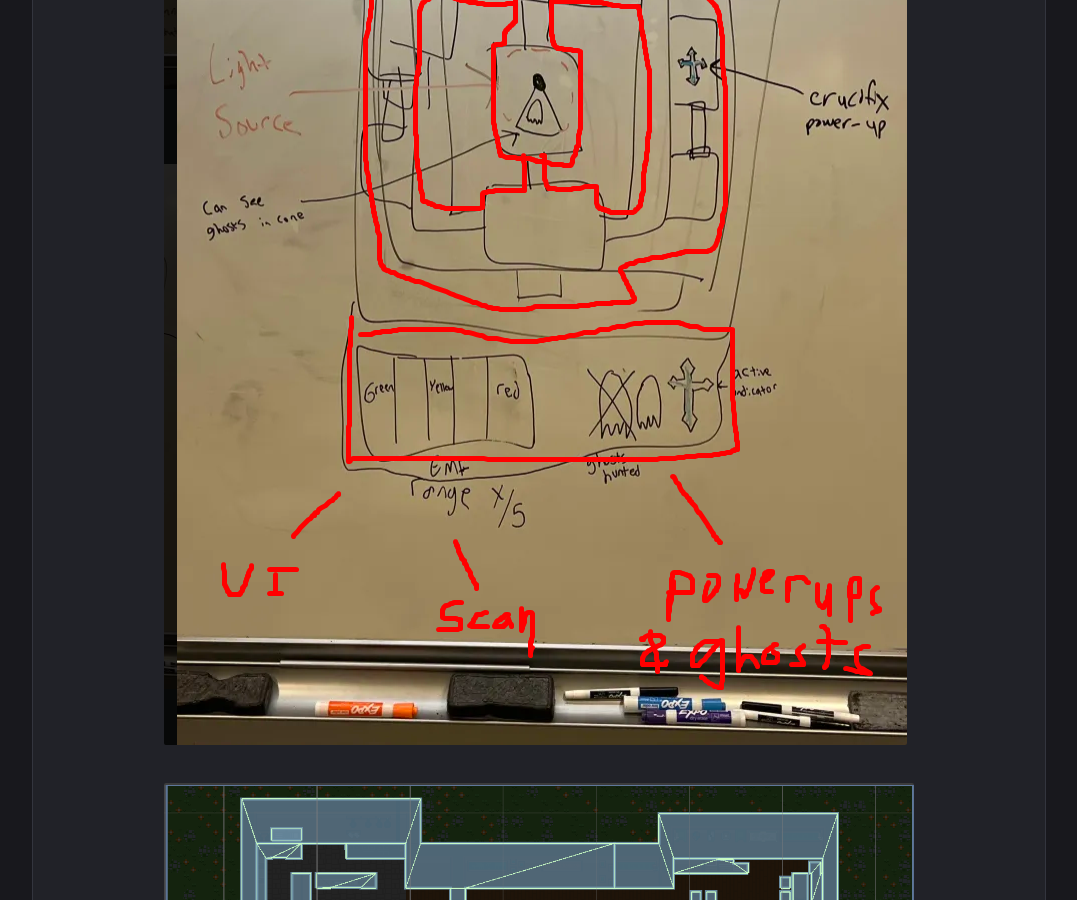
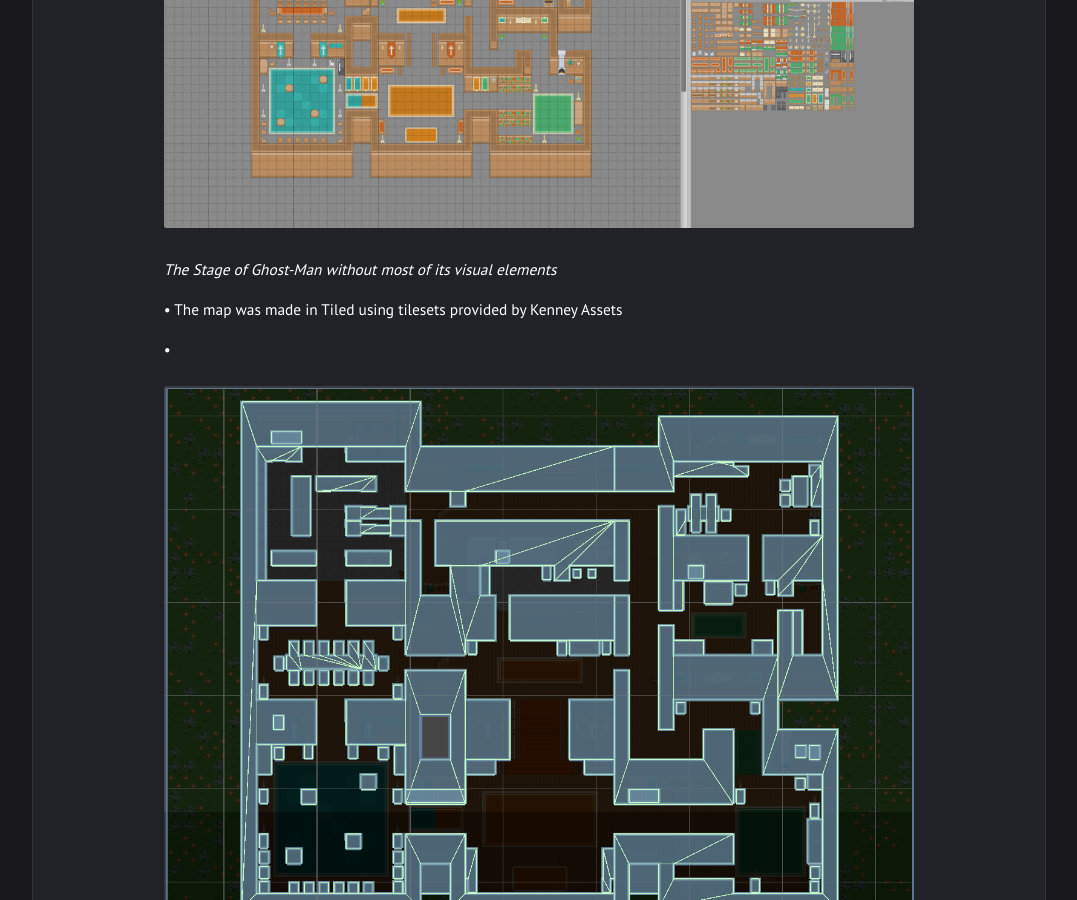
Before and after one commit to isaacwkm/isaacwkm.github.io, a Jekyll site: the page built from _posts/2024-10-22-Ghost-Man.md, in a window 1280 px wide and 900 px high, scrolled down 1660 px. Shown: the whole window, without its empty margins (101-1178 px from the left). Built offline with Jekyll 4.4.1, drawn with Linux system fonts in a browser that asks for light colours.

Commit message:
changed order

```diff
--- a/_posts/2024-10-22-Ghost-Man.md
+++ b/_posts/2024-10-22-Ghost-Man.md
@@ -18,11 +18,17 @@
 
 ## Shot Breakdowns
 
-![Pre-planning](https://isaacwkm.github.io/assets/images/2024-12-26-Ghost-Man/preplanning.png)
+![Tiled Preview](https://isaacwkm.github.io/assets/images/2024-12-26-Ghost-Man/tiledPreview.png)
+
+*The Stage of Ghost-Man without most of its visual elements*
+
+• The map was made in Tiled using tilesets provided by Kenney Assets
+
+•
 
 ![Collision Boxes](https://isaacwkm.github.io/assets/images/2024-12-26-Ghost-Man/collision.png)
 
-![Tiled Preview](https://isaacwkm.github.io/assets/images/2024-12-26-Ghost-Man/tiledPreview.png)
+![Pre-planning](https://isaacwkm.github.io/assets/images/2024-12-26-Ghost-Man/preplanning.png)
 
 ## Gameplay Demo
 
```
